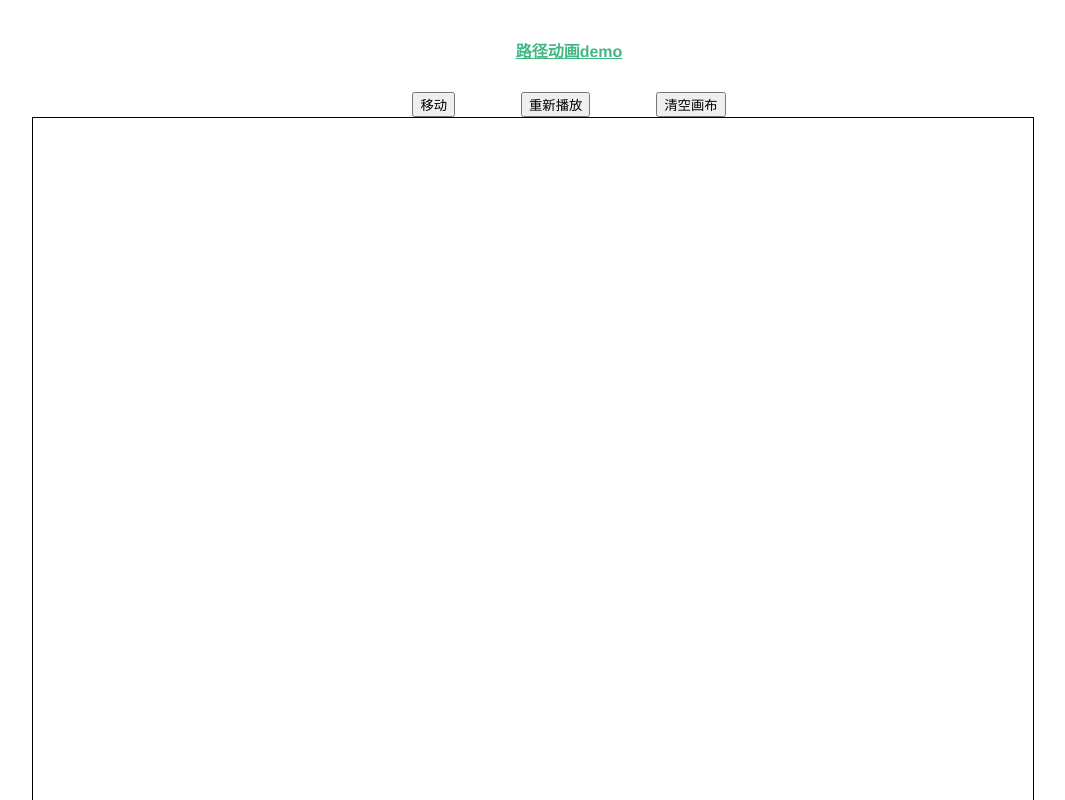
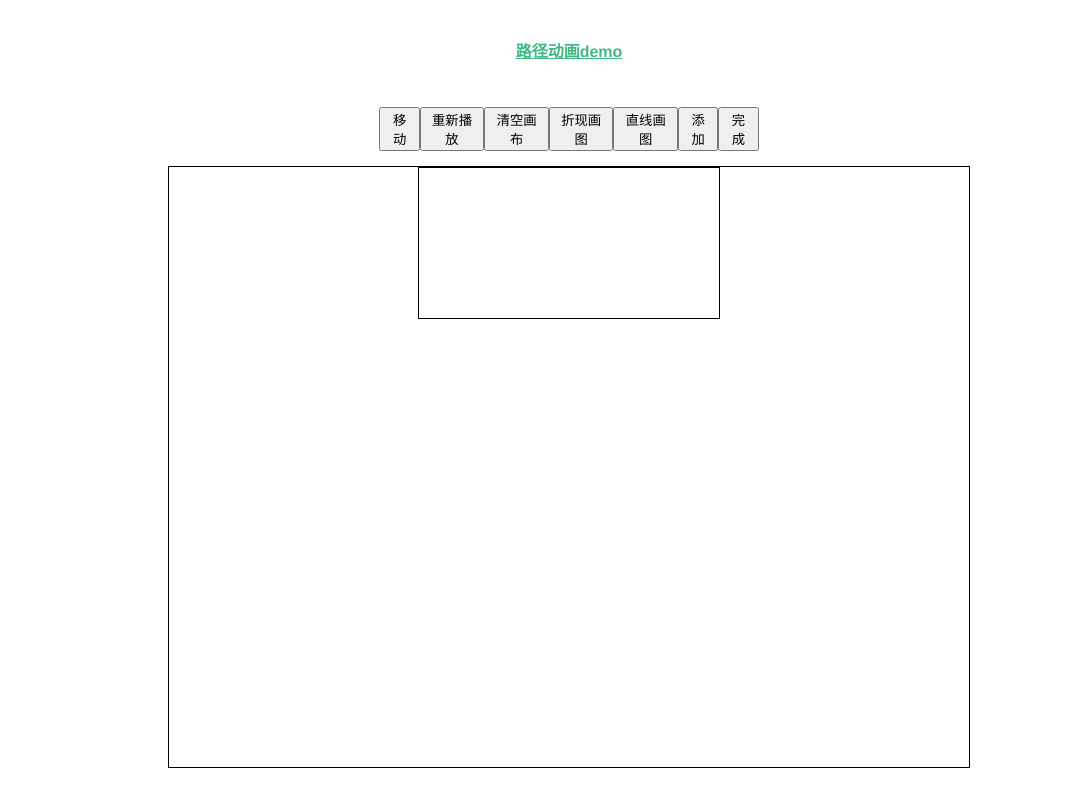
Before and after one commit to MonsterC18/montionPath, a Vue app: page / in a window 1280 px wide. Shown: the top 800 px of the page, without its empty margins (71-1136 px from the left). Built offline with nearby package versions, Linux system fonts and the light colour scheme.

Commit message:
动态svg

```diff
--- a/src/views/HomeView.vue
+++ b/src/views/HomeView.vue
@@ -1,37 +1,55 @@
 <!--
  * @Author: your name
  * @Date: 2022-04-08 16:28:21
- * @LastEditTime: 2022-04-12 15:40:58
+ * @LastEditTime: 2022-04-13 16:23:44
  * @LastEditors: Please set LastEditors
  * @Description: 打开koroFileHeader查看配置 进行设置: https://github.com/OBKoro1/koro1FileHeader/wiki/%E9%85%8D%E7%BD%AE
  * @FilePath: \recorddemo\src\views\HomeView.vue
 -->
 <template>
-  <div class="home">
+  <div id="home">
     <div class="button_wrap">
       <button @click="controlMove('move')">移动</button>
       <!-- <button @click="controlMove('pause')">暂停</button> -->
       <button @click="controlMove('restart')">重新播放</button>
       <!-- <button @click="controlMove('reverse')">逆转播放</button> -->
       <button @click="clearDraw">清空画布</button>
+      <button @click="lineDraw">折现画图</button>
+      <button @click="onlyLineDraw">直线画图</button>
+      <button @click="addDom">添加</button>
+      <button @click="complete">完成</button>
     </div>
 
-    <div id="app" class="app">
+    <div id="svg_wrap">
+      <div id="svg_content">
+        <!-- 折线画布 -->
         <svg
           version="1.1"
           id="container"
-        width="1000"
-        height="840"
-        style="border: 1px solid #000"
+          :style="svg_wrap_style"
           xmlns:svg="http://www.w3.org/2000/svg"
           xml:space="preserve"
         >
           <g id="lines" stroke="#4af" stroke-width="2" fill="none">
-          <path stroke="#4af" stroke-dasharray="20" stroke-miterlimit="5" d="" id="moveLine" />
-          <path stroke="#4af" stroke-dasharray="20" stroke-miterlimit="5" d="" id="rocket-path" />
+            <path
+              stroke="#4af"
+              stroke-dasharray="20"
+              stroke-miterlimit="5"
+              d=""
+              id="moveLine"
+            />
+            <path
+              stroke="#4af"
+              stroke-dasharray="20"
+              stroke-miterlimit="5"
+              d=""
+              id="rocket-path"
+            />
           </g>
         </svg>
-      <svg
+      </div>
+
+      <!-- <svg
         id="rocket"
         x="0"
         y="0"
@@ -127,7 +145,7 @@
             d="M37.072,34.196l-0.0002,0c-2.4156,1.2183-4.6724,2.7626-6.6996,4.5844c-2.0849,1.8911-3.9,4.0556-5.3844,6.4211 c-0.5039,0.8031-0.9684,1.6273-1.3917,2.4694"
           />
         </g>
-      </svg>
+      </svg> -->
     </div>
   </div>
 </template>
@@ -140,9 +158,16 @@ export default {
   data() {
     return {
       lines: "",
+      svg_wrap_style:{border:'1px solid #000',position:'relative' , top:0 , left:0} ,
+      svgFlag: false,
     };
   },
   methods: {
+    addPath() {
+      let dom = document.getElementById("test");
+      dom.style.offsetPath = 'path("M172 68 L536 91")';
+      console.log(dom);
+    },
     /**
      * @description: 动画移动
      * @param {*}
@@ -158,19 +183,22 @@ export default {
 
     controlMove(mode) {
       let judgeDom = document.getElementById("rocket-path");
-      if (judgeDom.getAttribute("d") == '') {
+      if (judgeDom.getAttribute("d") == "") {
         return alert("没有路径");
       }
       //创建移动实例
-
-      const gsapMove = gsap.to("#rocket", {
-        duration: judgeDom.getTotalLength()/500,
+      let _this = this;
+      const gsapMove = gsap.to("#adddom", {
+        duration: judgeDom.getTotalLength() / 500,
         repeat: 0,
         motionPath: {
           path: "#rocket-path",
           align: "#rocket-path",
           autoRotate: false,
           alignOrigin: [0.5, 0.5],
+        },
+        onComplete: function () {
+          _this.clearDraw();
         },
       });
       console.log(gsapMove);
@@ -180,11 +208,9 @@ export default {
           gsapMove.play();
           break;
         case "pause":
-          console.log(123);
           gsapMove.pause();
           break;
         case "restart":
-          console.log(123);
           gsapMove.restart();
           break;
         case "reverse":
@@ -201,20 +227,53 @@ export default {
      * @return {*}
      */
     clearDraw() {
-      let dom = document.querySelector("#lines");
-      let domChild = dom.childNodes;
-      for (let node of domChild) {
-        node.setAttribute("d", "");
-      }
-    },
+      // let dom = document.querySelector("#lines");
+      // let domChild = dom.childNodes;
+      // for (let node of domChild) {
+      //   node.setAttribute("d", "");
+      // }
+      let lines = document.getElementById("rocket-path");
+      lines.setAttribute("d", "");
+      moveLine.setAttribute("d", "");
     },
 
-  mounted() {
+    /**
+     * @description: 添加dom
+     * @param {*}
+     * @return {*}
+     */
+    addDom() {
+      let dom = document.createElement("div");
+      dom.setAttribute("id", "adddom");
+      dom.style.width = "100px";
+      dom.style.height = "100px";
+      dom.style.backgroundColor = "red";
+      dom.style.position = "absolute";
+      dom.style.top = "50%";
+      dom.style.left = "50%";
+      dom.style.transform = "translate(-50% , -50%)";
+      console.log(dom);
+      const svg_wrap = document.getElementById("svg_wrap");
+      svg_wrap.appendChild(dom);
+    },
+    /**
+     * @description: 直线画图
+     * @param {*}
+     * @return {*}
+     */
+    onlyLineDraw(){
       gsap.registerPlugin(MotionPathPlugin);
+      //定义动态svg最小的宽高
+      let minWidth = 0 , minHeight = 0;
       //创建画图
-    const _this = this;
+      let addDomPosition = document.getElementById("adddom"); //元素位置
+      let svg_content = document.getElementById('svg_content'); //svg容器
+      svg_content.style.position = 'absolute';
+      svg_content.style.top = parseInt(addDomPosition.offsetTop)-60+'px';
+      svg_content.style.left = parseInt(addDomPosition.offsetLeft)-60+'px';
       const container = document.getElementById("container");
-    const rocket = document.getElementById("rocket");
+      container.setAttribute('width',addDomPosition.offsetWidth + 20);
+      container.setAttribute('height',addDomPosition.offsetHeight + 20);
       let lineD;
       container.onmousedown = function (e) {
         let beginX = e.offsetX;
@@ -226,6 +285,70 @@ export default {
         }
         lines.lastElementChild.setAttribute("d", lineD);
         container.onmousemove = function (ev) {
+          let changeWidth = parseInt(container.getAttribute('width'))+ev.movementX;
+          let changeHeight = parseInt(container.getAttribute('height'))+ev.movementY;
+          container.setAttribute('width',changeWidth > minWidth ?  changeWidth : minWidth);
+          container.setAttribute('height',changeHeight > minHeight ? changeHeight : minHeight);
+          let moveX = ev.offsetX;
+          let moveY = ev.offsetY;
+          let move = "M" + beginX + " " + beginY + " L" + moveX + " " + moveY;
+          moveLine.setAttribute("d", move);
+        };
+        container.onmouseup = function (e) {
+          lineD += " L" + e.offsetX + " " + e.offsetY;
+          lines.lastElementChild.setAttribute("d", lineD);
+          minWidth = parseInt(container.getAttribute('width'));
+          minHeight = parseInt(container.getAttribute('height'));
+          container.onmousemove = null;
+        };
+      };
+    },
+    /**
+     * @description: 链接线画图
+     * @param {*}
+     * @return {*}
+     */
+    lineDraw() {
+      this.clearDraw();
+      gsap.registerPlugin(MotionPathPlugin);
+      //创建画图
+      let addDomPosition = document.getElementById("adddom").getBoundingClientRect(); //元素位置
+      let svg_content = document.getElementById('svg_content'); //svg容器
+      svg_content.style.height = '100%';
+      svg_content.style.width = '100%';
+      const container = document.getElementById("container");
+
+      container.setAttribute('width',svg_content.offsetWidth);
+      container.setAttribute('height',svg_content.offsetHeight);
+      const rocket = document.getElementById("rocket");
+      let lineD;
+      container.onmousedown = function (e) {
+
+        if (lines.lastElementChild.getAttribute("d") == "") {
+          //只能从dom元素周围作为起点
+          if (
+            e.offsetX <
+              addDomPosition.offsetLeft - addDomPosition.offsetWidth / 2 - 10 ||
+            e.offsetX >
+              addDomPosition.offsetLeft + addDomPosition.offsetWidth / 2 + 10 ||
+            e.offsetY <
+              addDomPosition.offsetTop - addDomPosition.offsetHeight / 2 - 10 ||
+            e.offsetY >
+              addDomPosition.offsetTop + addDomPosition.offsetHeight / 2 + 10
+          ) {
+            console.log(11);
+            return;
+          }
+        }
+        let beginX = e.offsetX;
+        let beginY = e.offsetY;
+        if (lines.lastElementChild.getAttribute("d") == "") {
+          lineD = "M" + beginX + " " + beginY;
+        } else {
+          lineD += " L" + beginX + " " + beginY;
+        }
+        lines.lastElementChild.setAttribute("d", lineD);
+        container.onmousemove = function (ev) {;
           let moveX = ev.offsetX;
           let moveY = ev.offsetY;
           let move = "M" + beginX + " " + beginY + " L" + moveX + " " + moveY;
@@ -237,6 +360,11 @@ export default {
           container.onmousemove = null;
         };
       };
+    },
+  },
+
+  mounted() {
+    // 自定义路径
     // rocket.onmousedown = function () {};
     // container.onmousedown = function (e) {
     //   var beginX = e.offsetX;
@@ -244,11 +372,8 @@ export default {
     //   var lineD;
     //   lines.innerHTML +=
     //     '<path id="rocket-path" stroke="#4af" stroke-dasharray="20" stroke-miterlimit="10" d="" />';
-
     //   container.onmousemove = function (ev) {
-
     //   };
-
     //   document.onmouseup = function (ev) {
     //      if (lines.lastElementChild.getAttribute("d") == "") {
     //       lineD =
@@ -275,16 +400,37 @@ export default {
   height: 3rem;
   margin-right: 0.25rem;
 }
+#svg_wrap {
+  position: relative;
+  width: 800px;
+  height: 600px;
+  border: 1px solid black;
+  margin: 0 auto;
+}
 .button_wrap {
-  margin: 0 auto;
+  margin: 15px auto;
   display: flex;
   width: 30%;
   align-items: center;
   justify-content: space-around;
 }
-.test {
+// #container {
+//   width: 100%;
+// }
+#test {
   width: 100px;
   height: 100px;
   background-color: yellowgreen;
 }
+.lineDrawStyle{
+  width: 100%;
+  height: 100%;
+}
+//dom块中画图
+#move_wrap {
+  width: 800px;
+  height: 500px;
+  margin: 0 auto;
+  border: 1px solid black;
+}
 </style>
```
Lines whose indentation alone changed are shown as unchanged.
